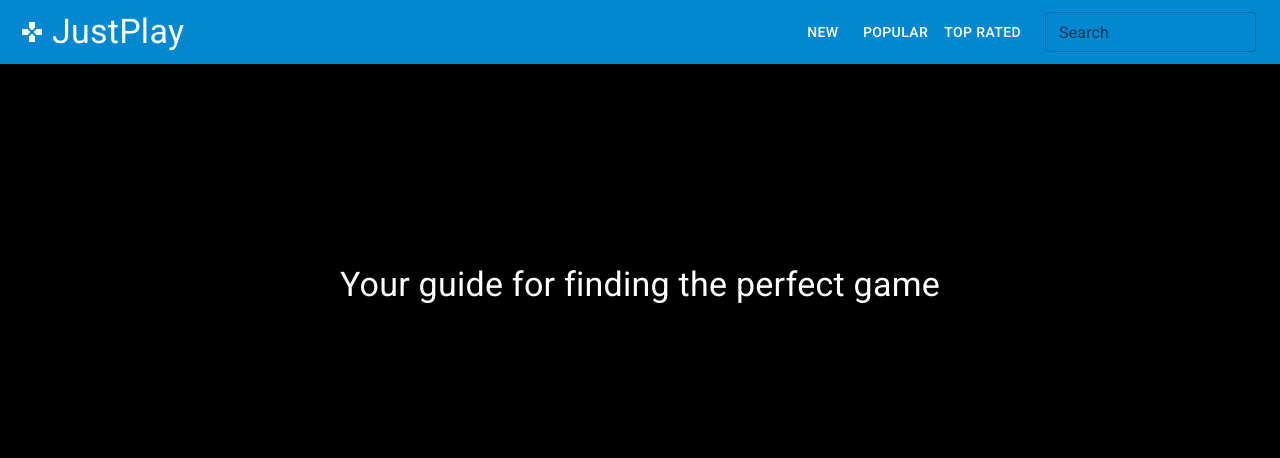
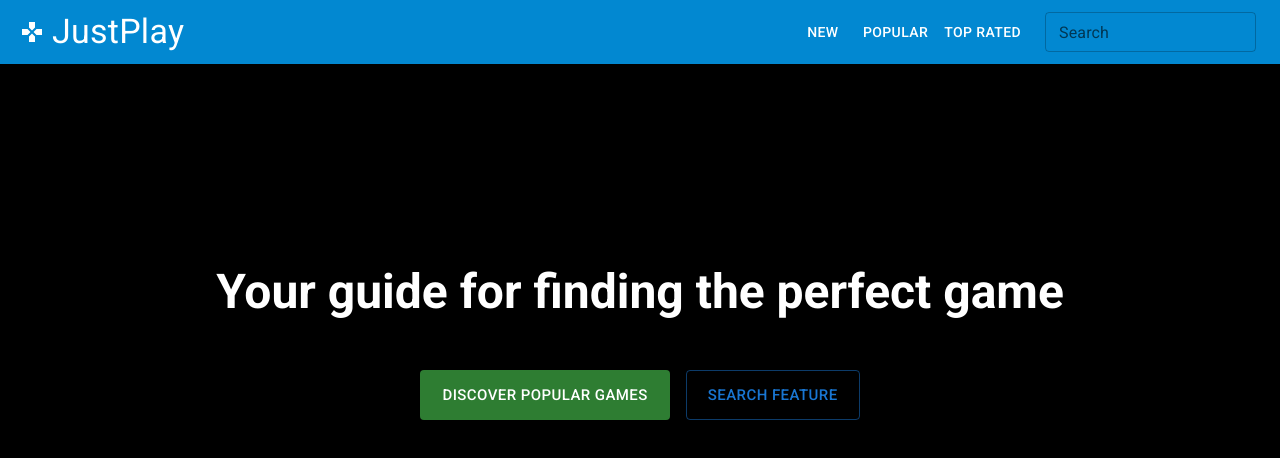
Before and after one commit to Rohan-50/video-game-search-app, a React (Create React App) app in the folder frontend/: page / in a window 1280 px wide. Shown: the top 458 px of the page. Built offline with nearby package versions, Linux system fonts and the light colour scheme; no server answers.

Commit message:
Added home page buttons

```diff
--- a/frontend/src/App.js
+++ b/frontend/src/App.js
@@ -6,9 +6,7 @@ import '@fontsource/roboto/300.css';
 import '@fontsource/roboto/400.css';
 import '@fontsource/roboto/500.css';
 import '@fontsource/roboto/700.css';
-import Typography from '@mui/material/Typography';
-import GamepadRoundedIcon from '@mui/icons-material/GamepadRounded';
-import { AppBar, IconButton } from '@mui/material';
+import { Stack, Button, Typography } from '@mui/material';
 
 function App() {
   const [message, setMessage] = useState('');
@@ -22,13 +20,20 @@ function App() {
 
   return (
     <div className="App">
-        <Navbar/>
+      <Navbar />
       <div>
-        <Typography variant="h4" style={{ marginTop: "200px" }}>
+        <Typography variant="h3" style={{ marginTop: "200px", marginBottom: "50px", fontWeight: "600" }}>
           Your guide for finding the perfect game
         </Typography>
+        <Stack direction="row" spacing={2} sx={{ justifyContent: 'center', marginBottom: '200px' }}>
+          <Button variant="contained" color='success' size='large' sx={{ height: '50px' }}>
+            Discover Popular Games
+          </Button>
+          <Button variant="outlined" size='large' sx={{ height: '50px' }}>
+            Search Feature
+          </Button>
+        </Stack>
       </div>
-
     </div>
   );
 }
```
